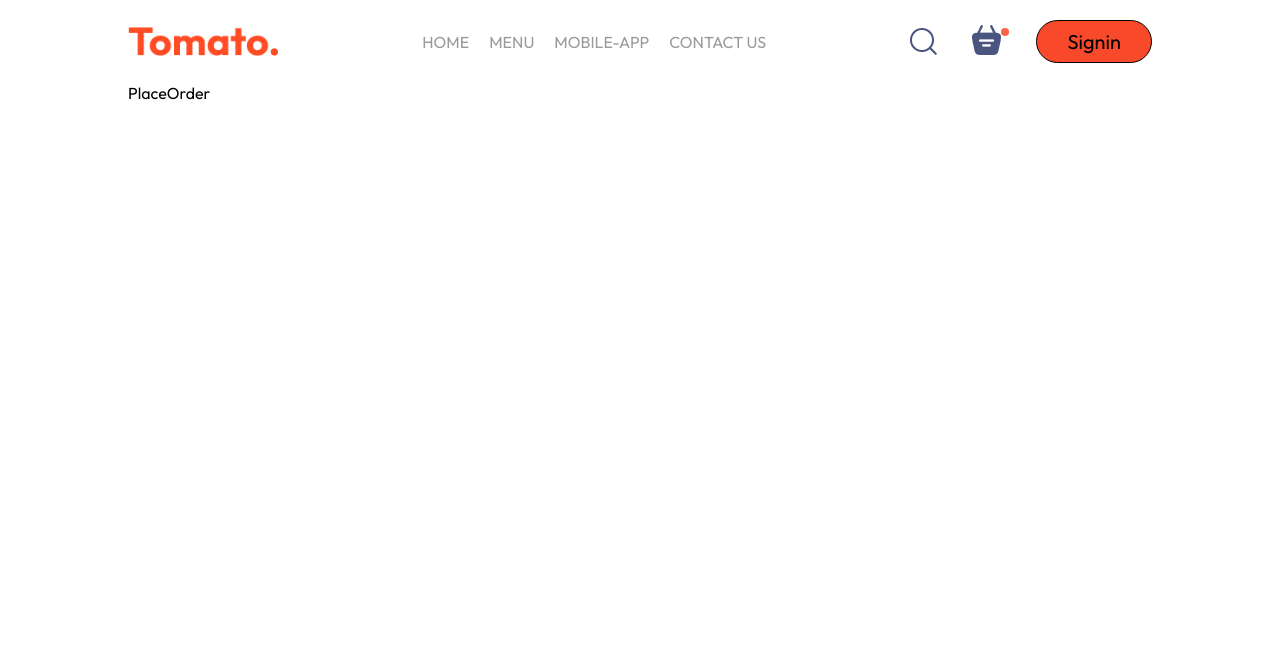
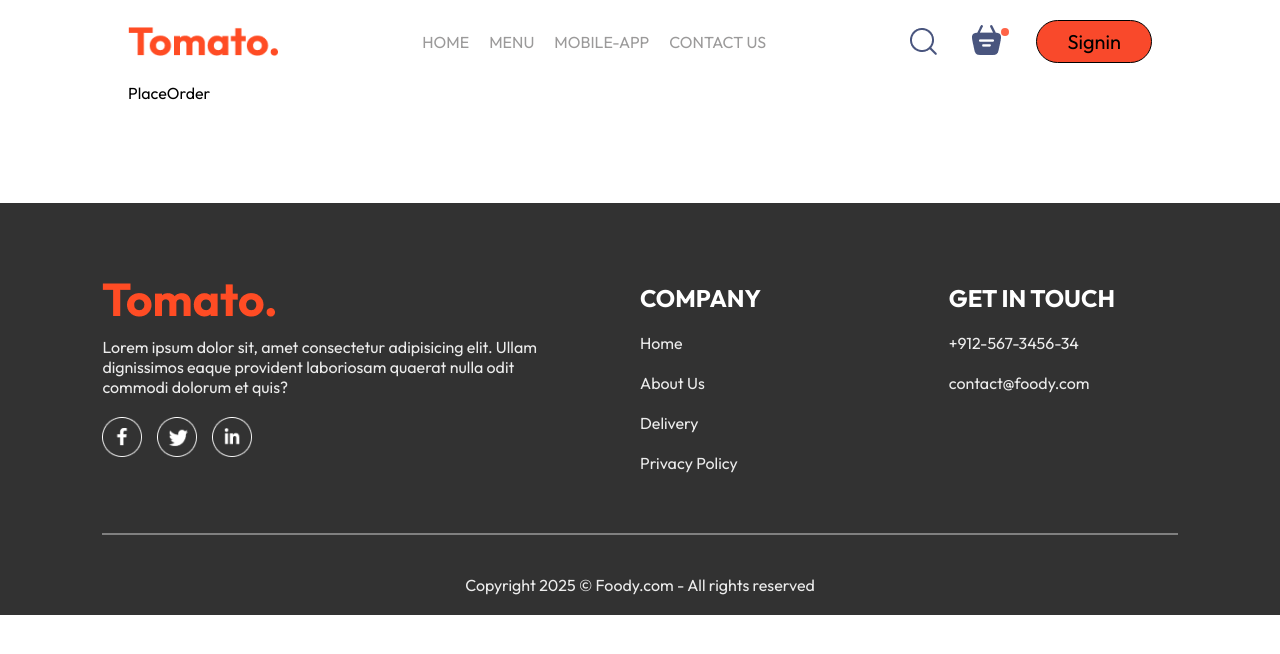
Before and after one commit to mohib051/Foody_Application, a React (Vite) app in the folder frontend/: page /placeorder in a window 1280 px wide. Shown: the top 654 px of the page. Built offline with nearby package versions, Linux system fonts and the light colour scheme.

Commit message:
created footer page

```diff
--- a/frontend/src/App.jsx
+++ b/frontend/src/App.jsx
@@ -1,20 +1,24 @@
-import React from 'react'
-import Navbar from './components/navbar/Navbar'
-import{Route, Routes}from "react-router-dom"
-import Home from './pages/home/Home'
-import Cart from './pages/cart/Cart'
-import PlaceOrder from "./pages/placeOrder/PlaceOrder"
+import React from "react";
+import Navbar from "./components/navbar/Navbar";
+import { Route, Routes } from "react-router-dom";
+import Home from "./pages/home/Home";
+import Cart from "./pages/cart/Cart";
+import PlaceOrder from "./pages/placeOrder/PlaceOrder";
+import Footer from "./components/Footer/Footer";
 const App = () => {
   return (
-    <div className='app'>
-      <Navbar/>
-      <Routes>
-        <Route path='/' element={<Home/>}/>
-        <Route path='/cart' element={<Cart/>}/>
-        <Route path='/placeorder' element={<PlaceOrder/>}/>
-      </Routes>
-    </div>
-  )
-}
+    <>
+      <div className="app">
+        <Navbar />
+        <Routes>
+          <Route path="/" element={<Home />} />
+          <Route path="/cart" element={<Cart />} />
+          <Route path="/placeorder" element={<PlaceOrder />} />
+        </Routes>
+      </div>
+      <Footer />
+    </>
+  );
+};
 
-export default App
+export default App;
--- /dev/null
+++ b/frontend/src/components/AppDownload/AppDownload.css
@@ -0,0 +1,22 @@
+.app-download{
+    margin: auto ;
+    margin-top: 100px;
+    font-size: max(3vw, 20px);
+    text-align: center;
+    font-weight: 500;
+}
+.app-download-platforms{
+    display: flex;
+    justify-content: center;
+    gap: max(2vw, 10px);
+    margin-top: 40px;
+}
+.app-download-platforms img{
+    width: max(30vw , 120px);
+    max-width: 180px;
+    transition: 0.5s;
+    cursor: pointer;
+}
+.app-download-platforms img:hover{
+   transform: scale(1.05);
+}
--- /dev/null
+++ b/frontend/src/components/AppDownload/AppDownload.jsx
@@ -0,0 +1,16 @@
+import React from 'react'
+import { assets } from '../../assets/assets'
+import "./AppDownload.css"
+const AppDownload = () => {
+  return (
+    <div className='app-download' id='app-download'>
+        <p>For Better Experience Download <br /> Foody App</p>
+        <div className="app-download-platforms">
+            <img src={assets.play_store} alt="" />
+            <img src={assets.app_store} alt="" />
+        </div>
+    </div>
+  )
+}
+
+export default AppDownload
--- /dev/null
+++ b/frontend/src/components/Footer/Footer.css
@@ -0,0 +1,42 @@
+.footer{
+    color: rgb(236, 236, 236);
+    background-color: rgb(50, 50, 50);
+    display: flex;
+    flex-direction: column;
+    align-items: center;
+    gap: 20px;
+    padding: 20px 8vw ;
+    padding-top: 80px;
+    margin-top: 100px;
+}
+.footer-content{
+    width: 100%;
+    display: grid;
+    grid-template-columns: 2fr 1fr 1fr ;
+    gap:80px;
+}
+.footer-content-left, .footer-content-right, .footer-content-center{
+    display: flex;
+    flex-direction: column;
+    align-items: start;
+    gap: 20px;
+}
+.footer-content-left li , .footer-content-right li, .footer-content-center li{
+    list-style: none;
+    margin-bottom: 20px;
+    cursor: pointer;
+}
+ .footer-content-right h2, .footer-content-center h2{
+    color: white;
+}
+.footer-social-icons img{
+    width: 40px;
+    margin-right: 15px;
+}
+.footer hr{
+    width: 100%;
+    height: 2px;
+    margin: 20px 0 ;
+    background-color: gray;
+    border: none
+}
--- /dev/null
+++ b/frontend/src/components/Footer/Footer.jsx
@@ -0,0 +1,42 @@
+import React from 'react'
+import "./Footer.css"
+import { assets } from '../../assets/assets'
+const Footer = () => {
+  return (
+    <div className='footer' id='footer'>
+        <div className="footer-content">
+            <div className="footer-content-left">
+                <img src={assets.logo} alt="" />
+                <p>Lorem ipsum dolor sit, amet consectetur adipisicing elit. Ullam dignissimos eaque provident laboriosam quaerat nulla odit commodi dolorum et quis?</p>
+                <div className="footer-social-icons">
+                    <img src={assets.facebook_icon} alt="" />
+                    <img src={assets.twitter_icon} alt="" />
+                    <img src={assets.linkedin_icon} alt="" />
+                </div>
+            </div>
+            <div className="footer-content-center">
+                <h2>COMPANY</h2>
+                <ul>
+                    <li>Home</li>
+                    <li>About Us</li>
+                    <li>Delivery</li>
+                    <li>Privacy Policy</li>
+                </ul>
+            </div>
+            <div className="footer-content-right">
+                <h2>GET IN TOUCH</h2>
+                <ul>
+                    <li>+912-567-3456-34</li>
+                    <li>contact@foody.com</li>
+                </ul>
+            </div>
+        </div>
+        <hr />
+        <p className='footer-copyright'>
+            Copyright 2025 © Foody.com - All rights reserved
+        </p>
+    </div>
+  )
+}
+
+export default Footer
--- a/frontend/src/components/navbar/Navbar.jsx
+++ b/frontend/src/components/navbar/Navbar.jsx
@@ -10,9 +10,9 @@ const Navbar = () => {
         <img src={assets.logo} alt="" className='logo' />
         <ul className='navbar-menu'>
            <Link to="/"> <li onClick={()=>{setmenu("home")}} className={menu === "home"?"active":"" }>HOME</li></Link>
-            <li onClick={()=>{setmenu("menu")}} className={menu === "menu"?"active":""}>MENU</li>
-            <li onClick={()=>{setmenu("mobile-app")}} className={menu === "mobile-app"?"active":""}>MOBILE-APP</li>
-            <li onClick={()=>{setmenu("contact-us")}} className={menu === "contact-us"?"active":""}>CONTACT US </li>
+            <a href='#explore-menu' onClick={()=>{setmenu("menu")}} className={menu === "menu"?"active":""}>MENU</a>
+            <a href='#app-download' onClick={()=>{setmenu("mobile-app")}} className={menu === "mobile-app"?"active":""}>MOBILE-APP</a>
+            <a href='#footer' onClick={()=>{setmenu("contact-us")}} className={menu === "contact-us"?"active":""}>CONTACT US </a>
         </ul>
         <div className="navbar-right">
             <img src={assets.search_icon} alt="" />
--- a/frontend/src/index.css
+++ b/frontend/src/index.css
@@ -5,6 +5,7 @@
   padding: 0;
   box-sizing: border-box;
   font-family: Outfit;
+  scroll-behavior: smooth;
 }
 html,body{
   min-height:100vh;
--- a/frontend/src/pages/home/Home.jsx
+++ b/frontend/src/pages/home/Home.jsx
@@ -4,6 +4,7 @@ import Header from '../../components/Header/Header'
 import ExploreMenu from '../../components/ExploreMenu/ExploreMenu'
 import { useState } from 'react'
 import FoodDisplay from '../../components/FoodDisplay/FoodDisplay'
+import AppDownload from '../../components/AppDownload/AppDownload'
 const Home = () => {
   const [category, setcategory] = useState("All")
   return (
@@ -11,6 +12,7 @@ const Home = () => {
         <Header/>
         <ExploreMenu category={category} setcategory={setcategory}/>
         <FoodDisplay category={category}/>
+        <AppDownload/>
     </div>
   )
 }
```
Also changed, not shown: frontend/src/components/LoginPopup/LoginPopup.jsx (added, +9 -0 lines), frontend/src/components/LoginPopup/LoginPopup.css (added).
